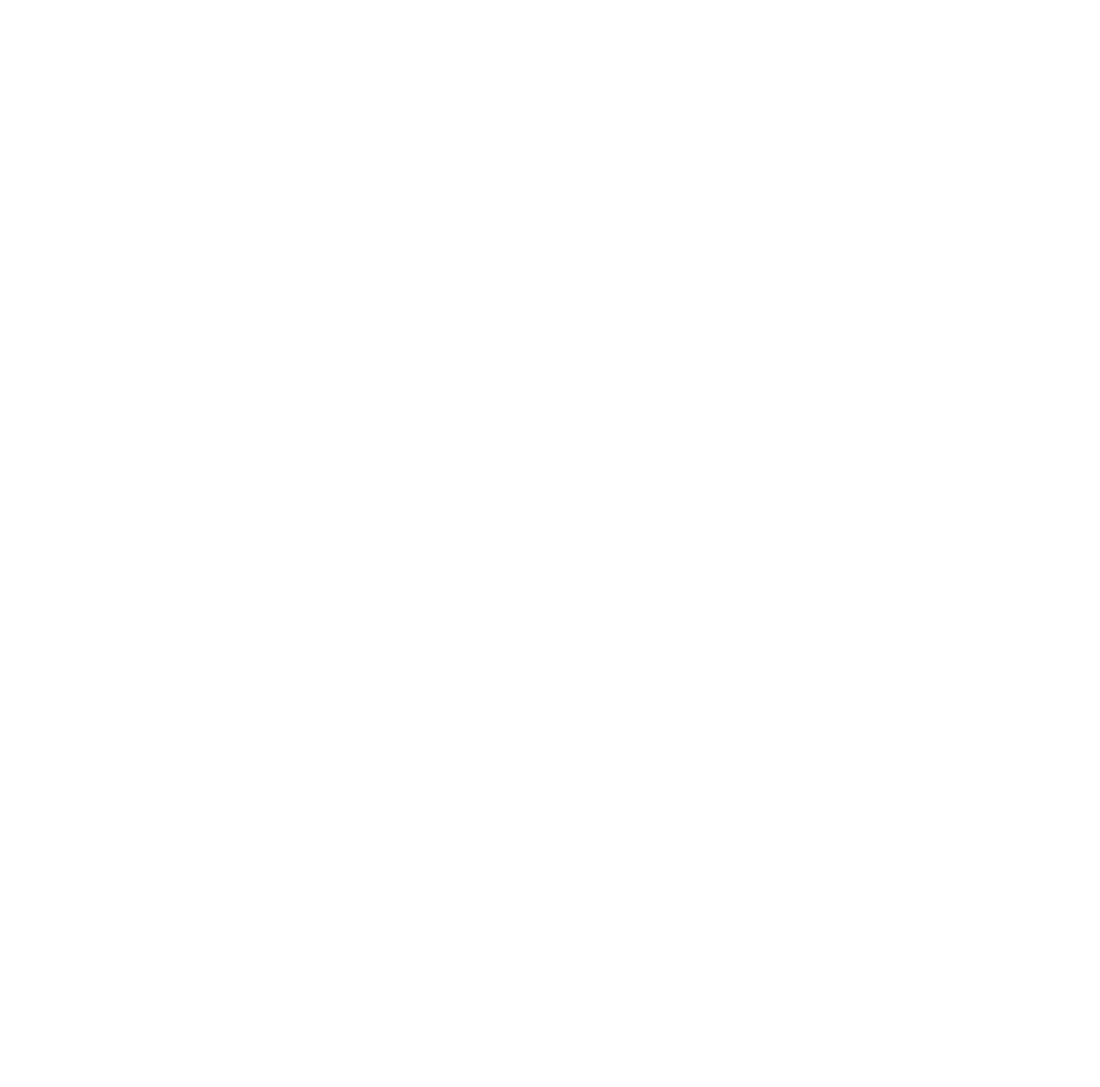
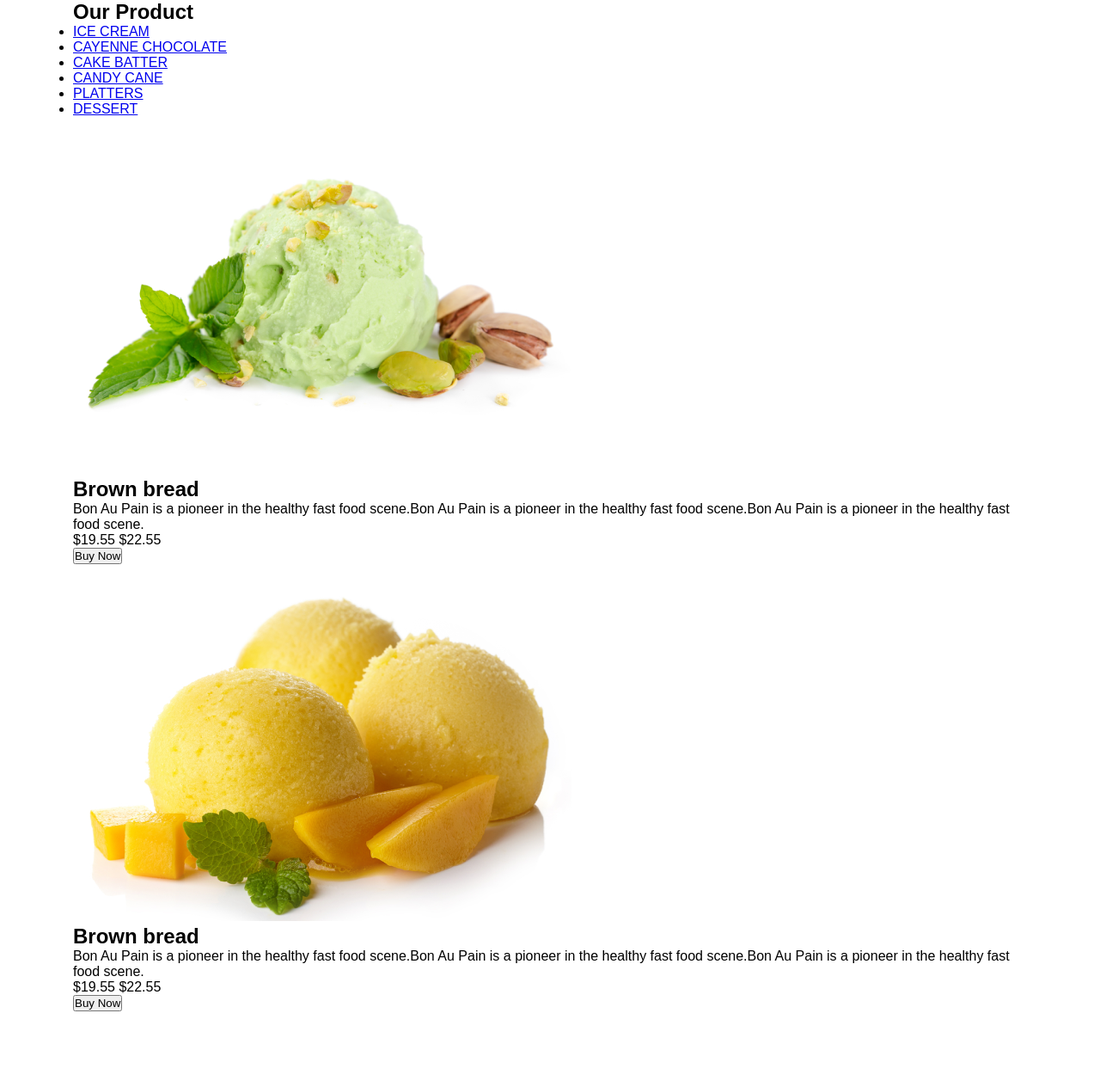
Before and after one commit to Izzatulloh5566/polarfork, a plain HTML site: page index.html in a window 1280 px wide. Shown: the top 1264 px of the page at 86% size. Before the commit the page ends 800 px from the top, so only its background shows below. Drawn offline with Linux system fonts and the light colour scheme.

Commit message:
sardor section

```diff
--- a/index.html
+++ b/index.html
@@ -14,7 +14,50 @@
     <main>
         <section class="yusuf"></section>
         <section class="faxriddin"></section>
-        <section class="sardor"></section>
+        <section class="sardor">
+            <div class="container">
+                <h2 class="sardor__title">Our Product</h2>
+                <ul class="sardor__list">
+                    <li><a href="#!" class="sardor__link">ICE CREAM</a></li>
+                    <li><a href="#!" class="sardor__link">CAYENNE CHOCOLATE</a></li>
+                    <li><a href="#!" class="sardor__link">CAKE BATTER</a></li>
+                    <li><a href="#!" class="sardor__link">CANDY CANE</a></li>
+                    <li><a href="#!" class="sardor__link">PLATTERS</a></li>
+                    <li><a href="#!" class="sardor__link">DESSERT</a></li>
+                </ul>
+                <div class="sardor__card">
+                    <img src="./images/sardor.png" alt="">
+                    <div class="sardor__box-right">
+                        <h2 class="sardor__box-title">Brown bread</h2>
+                        <p class="sardor__text">Bon Au Pain is a pioneer in the healthy fast food scene.Bon Au Pain is a pioneer in the healthy fast food scene.Bon Au Pain is a pioneer in the healthy fast food scene.</p>
+                        <p class="price">
+                            $19.55 <span>$22.55</span>
+                        </p>
+                        <button>Buy Now</button>
+                    </div>
+                <div class="sardor__card">
+                    <img src="./images/sardor2.png" alt="">
+                    <div class="sardor__box-right">
+                        <h2 class="sardor__box-title">Brown bread</h2>
+                        <p class="sardor__text">Bon Au Pain is a pioneer in the healthy fast food scene.Bon Au Pain is a pioneer in the healthy fast food scene.Bon Au Pain is a pioneer in the healthy fast food scene.</p>
+                        <p class="price">
+                            $19.55 <span>$22.55</span>
+                        </p>
+                        <button>Buy Now</button>
+                    </div>
+                <div class="sardor__card">
+                    <img src="./images/sardor3.png" alt="">
+                    <div class="sardor__box-right">
+                        <h2 class="sardor__box-title">Brown bread</h2>
+                        <p class="sardor__text">Bon Au Pain is a pioneer in the healthy fast food scene.Bon Au Pain is a pioneer in the healthy fast food scene.Bon Au Pain is a pioneer in the healthy fast food scene.</p>
+                        <p class="price">
+                            $19.55 <span>$22.55</span>
+                        </p>
+                        <button>Buy Now</button>
+                    </div>
+                </div>
+            </div>
+        </section>
     </main>
 </body>
 </html>
--- a/style/style.css
+++ b/style/style.css
@@ -41,4 +41,8 @@
 
 
 
-.sardor{}
+.sardor{
+    display: flex;
+    flex-direction: column
+
+}
```
Also changed, not shown: images/sardor.png (added), images/sardor2.png (added), images/sardor3.png (added).
